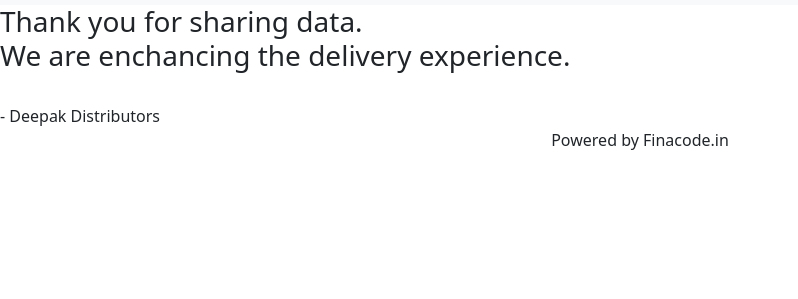
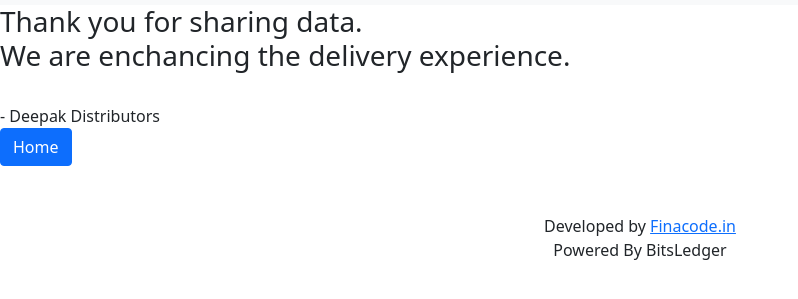
Before and after one commit to finacode/ddjas-store-location-identifier, a plain HTML site: page thanks.html in a window 1280 px wide. Shown: the part 45-344 px from the top of the page, without its empty margins (0-798 px from the left). Drawn offline with nearby package versions, Linux system fonts and the light colour scheme.

Commit message:
Powered & developed

```diff
--- a/thanks.html
+++ b/thanks.html
@@ -25,7 +25,11 @@
 </div>
 
 <div>
-<p align="center">Powered by Finacode.in</p>
+  <a href="https://deepakjas.com/" class="btn btn-primary"> Home </a>
+  <br>
+  <br>
+  <br>
+  <p align="center">Developed by <a href="https://finacode.in">Finacode.in</a> <br> Powered By BitsLedger</p>
 </div>
 </body>
 </html>
```
Also changed, not shown: index.html (+1 -1 lines), sorry.html (+4 -1 lines).
